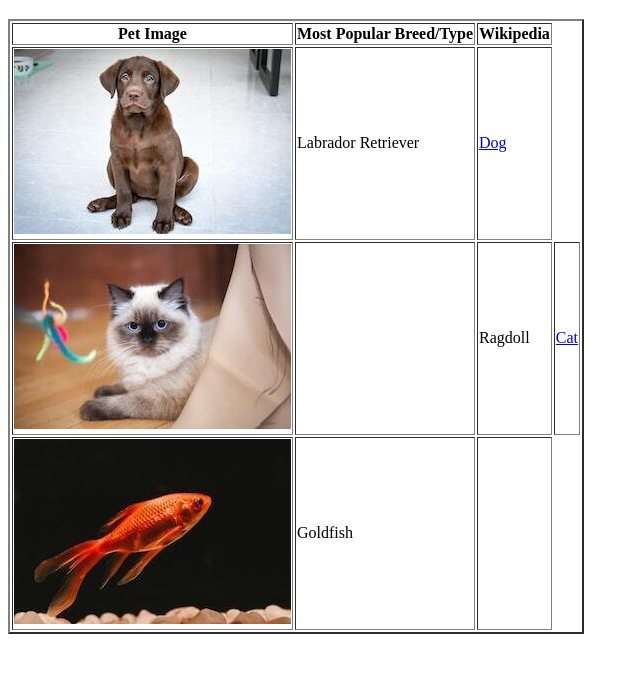
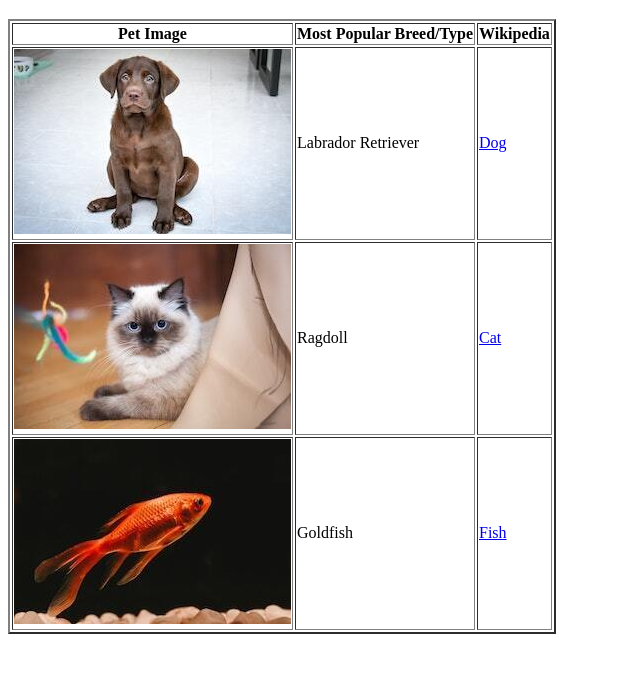
Before and after one commit to morganmiller97/TablesExercise, a plain HTML site: page index.html in a window 1280 px wide. Shown: the part 61-734 px from the top of the page, without its empty margins (0-640 px from the left). Drawn offline with Linux system fonts and the light colour scheme.

Commit message:
TablesExercise Corrections

```diff
--- a/index.html
+++ b/index.html
@@ -5,30 +5,32 @@
     <meta http-equiv="X-UA-Compatible" content="IE=edge">
     <meta name="viewport" content="width=device-width, initial-scale=1.0">
     <title>Most Popular Pets</title>
- </head>
-<body>
+</head>
+<tbody>
      <h1>Most Popular Pets</h1>
     <table border="2">
-         <thead>
-             <th>Pet Image</th>
-             <th>Most Popular Breed/Type</th>
-             <th>Wikipedia</th>
         </thead>
-        <tbody>
+            <tr>
+               <th>Pet Image</th>
+               <th>Most Popular Breed/Type</th>
+               <th>Wikipedia</th>
+            </tr>
+        </thead>
+        </tbody>
             <tr>
                 <td><img src="dog.jpg" alt="Dog"></td>
                 <td>Labrador Retriever</td>
                 <td><a href="https://en.wikipedia.org/wiki/Dog">Dog</a></td>
             </tr>
             <tr>
-                <td><img src="cat.jpg" alt="Cat"></a><td>
+                <td><img src="cat.jpg" alt="Cat"></td>
                 <td>Ragdoll</td>
                 <td><a href="https://en.wikipedia.org/wiki/Cat">Cat</a></td>
              </tr>
              <tr>
                  <td><img src="fish.jpg" alt="Fish"></td>
                  <td>Goldfish</td>
-                 <td><a href="https://en.wikipedia.org/wiki/Fish"></a></td>
+                 <td><a href="https://en.wikipedia.org/wiki/Fish">Fish</a></td>
              </tr>
         </tbody>
     </table>
```
